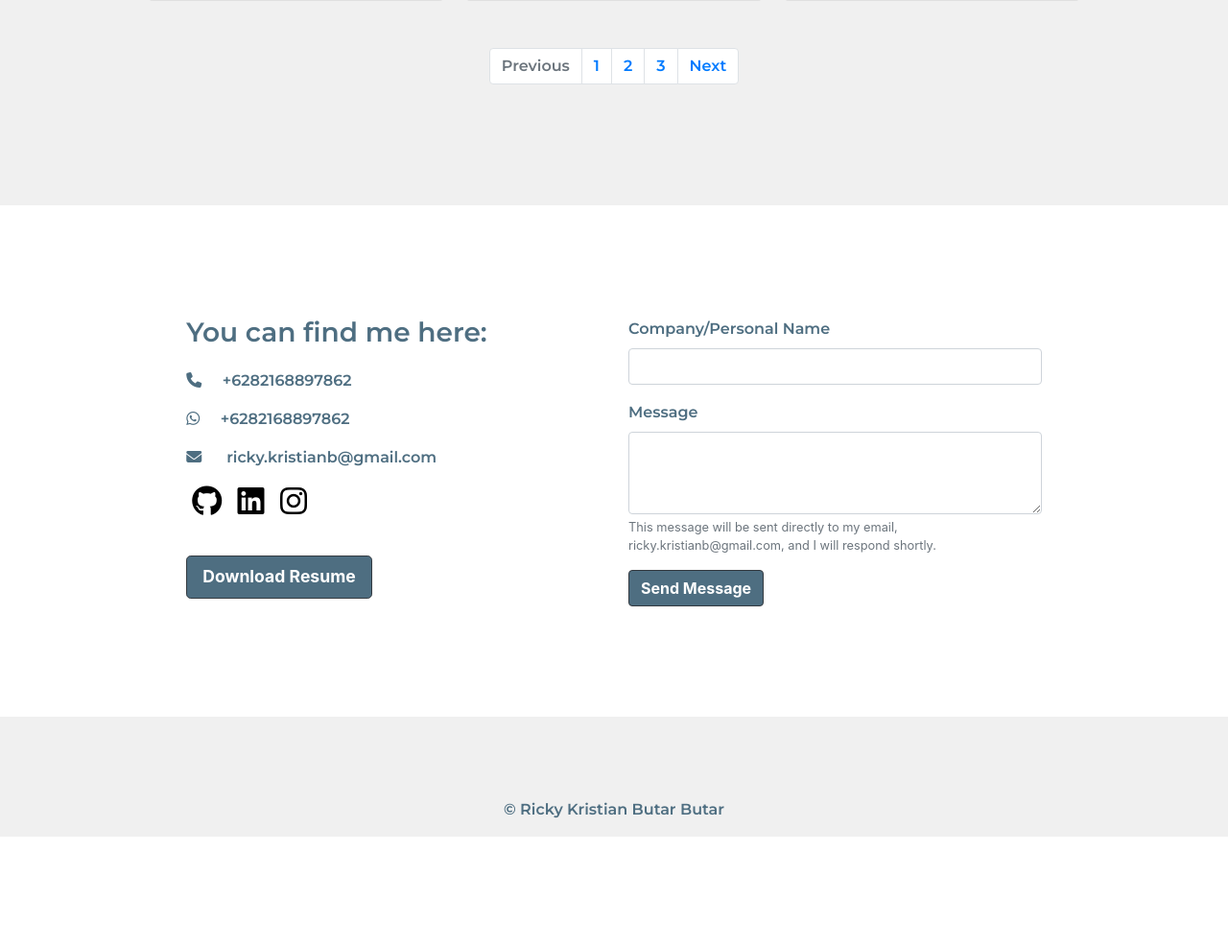
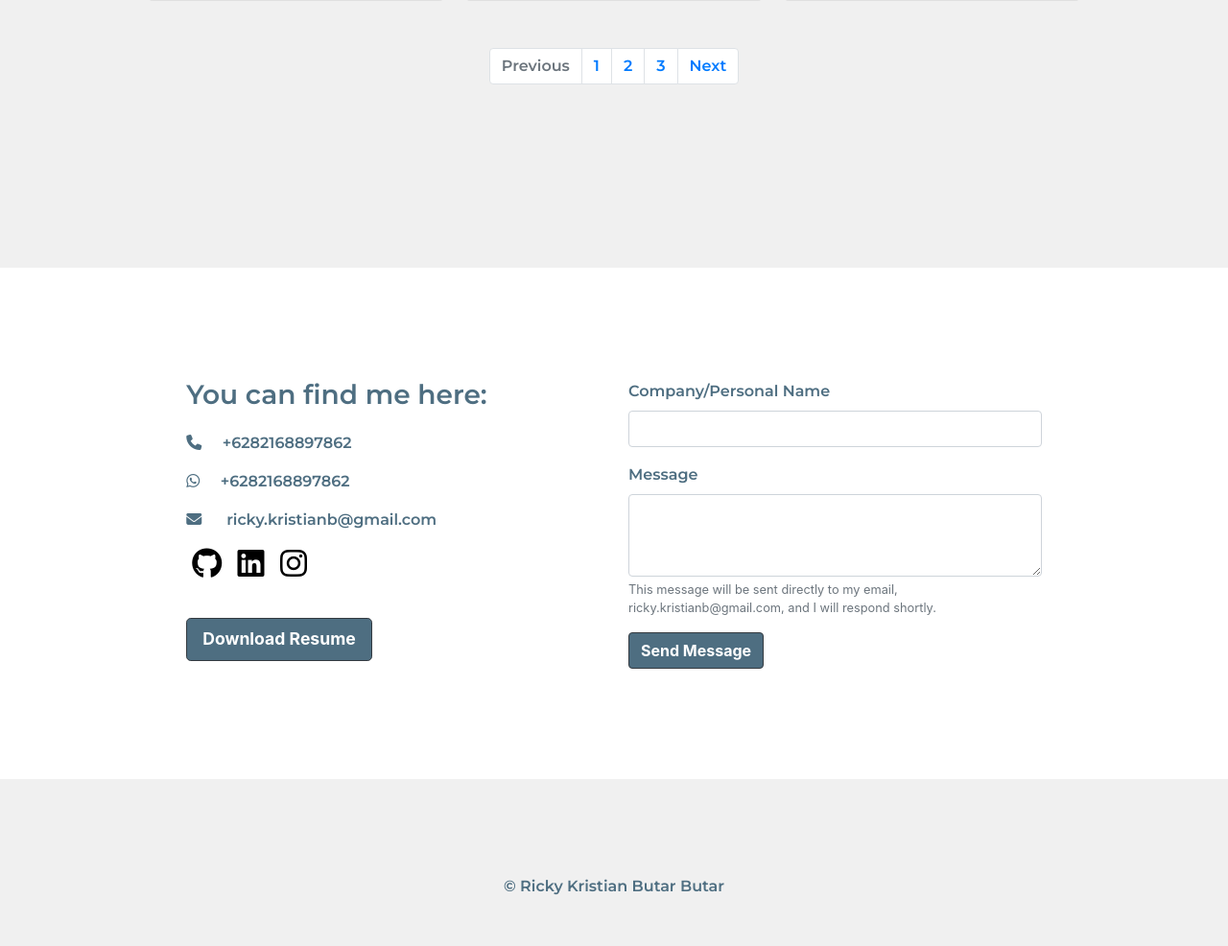
Before and after one commit to rickykristianb/Portofolio-website, a Flask app: page / in a window 1280 px wide. Shown: the part 2370-3356 px from the top of the page at 96% size. Before the commit the page ends 3242 px from the top, so only its background shows below. Run offline with Flask 3, Linux system fonts and the light colour scheme; some libraries are stand-ins or nearby versions.

Commit message:
final css layout

```diff
--- a/static/css/portofolio.css
+++ b/static/css/portofolio.css
@@ -260,7 +260,8 @@ li {
 
 .contact-section {
   background-color: white;
-  margin: 85px auto;
+  margin-top: 150px;
+  margin-bottom:100px;
   padding: 9% 10%;
 }
 
@@ -328,6 +329,11 @@ ul.text-center {
     padding: 0%;
 }
 
+/* Footer */
+#footer-section {
+    margin-bottom:50px;
+}
+
 /* Pagination */
 .pagination-page-info {
     padding: .6em;
```
